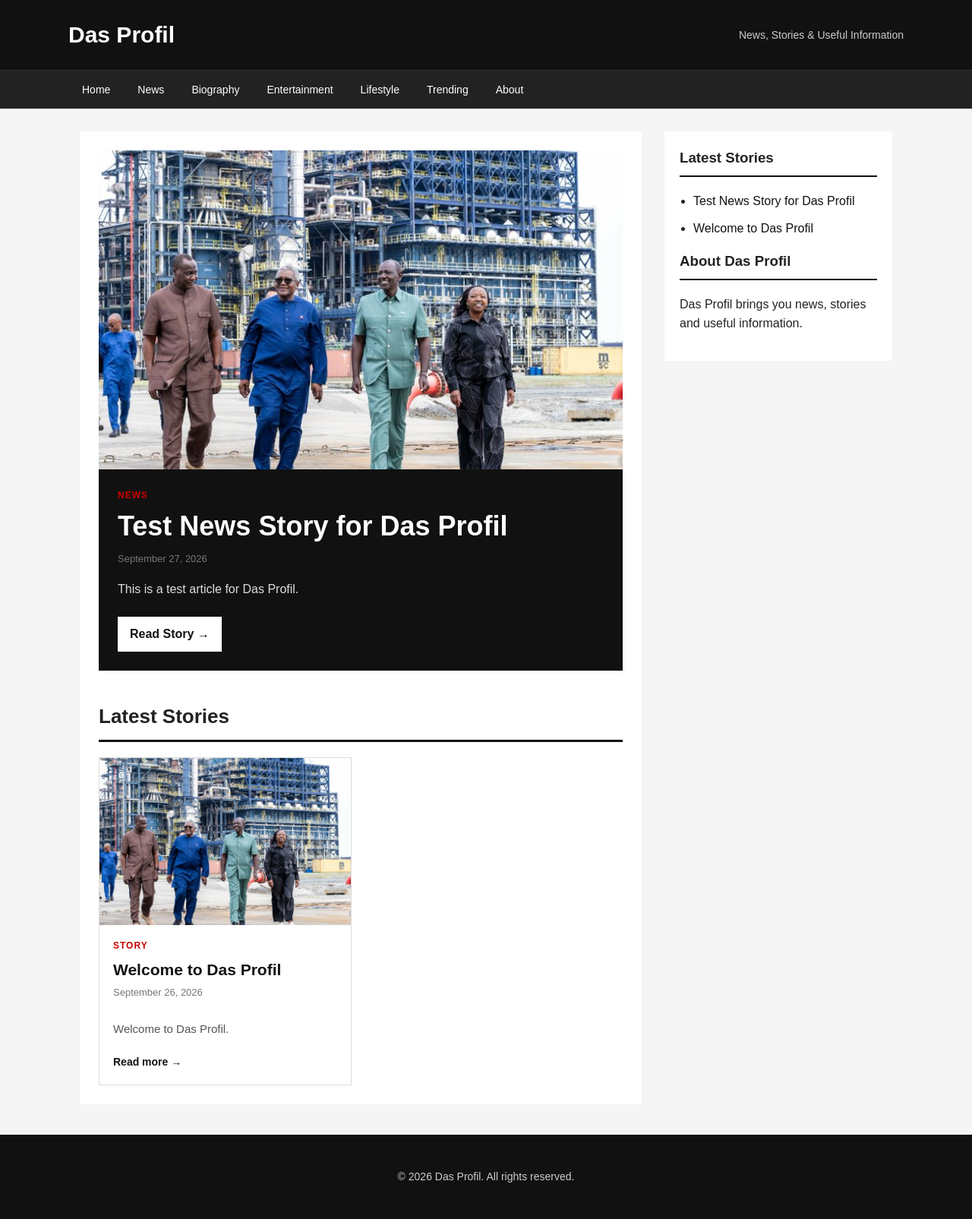
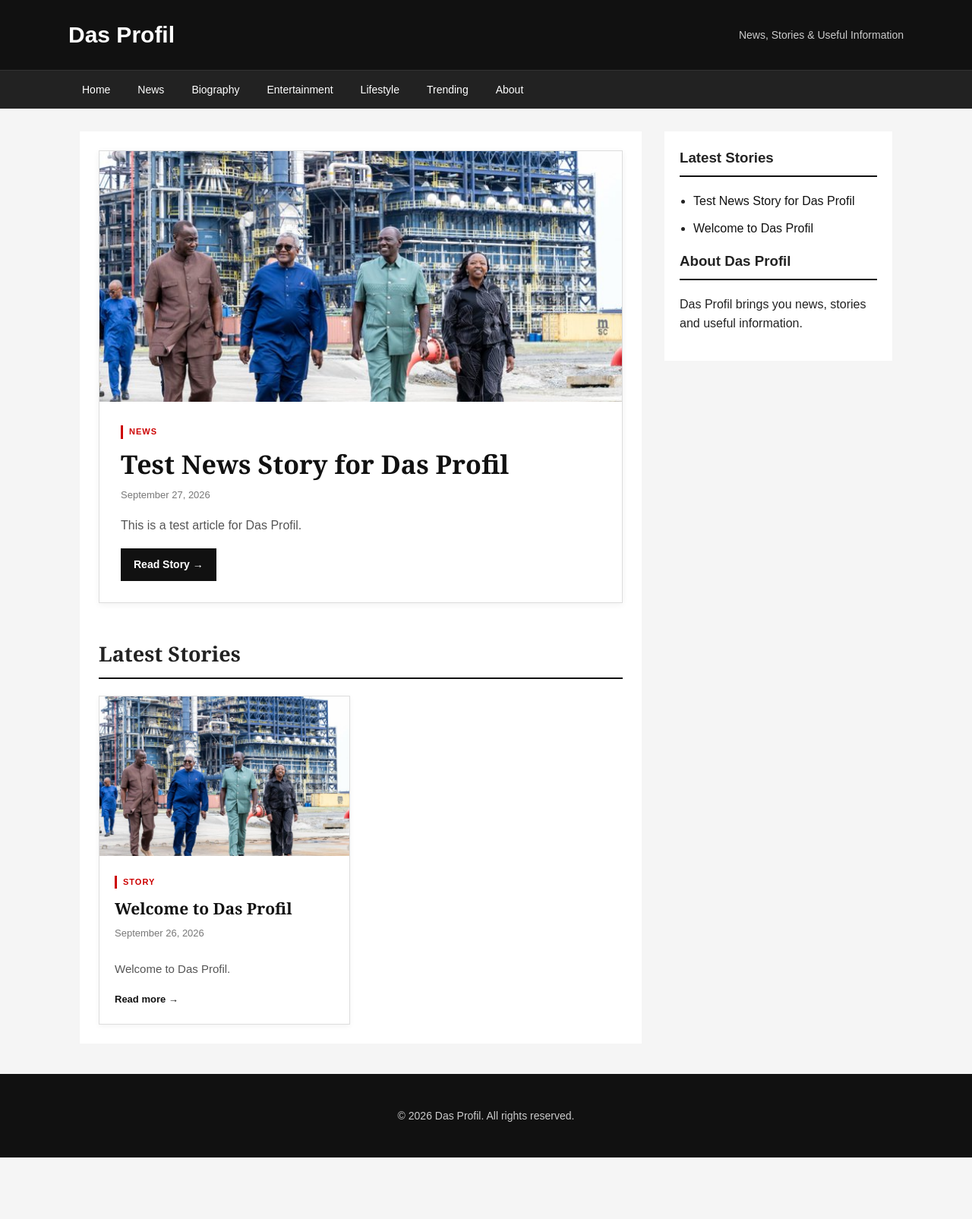
Before and after one commit to Danielitel/dasprofil, a Jekyll site: the page built from index.md, in a window 1280 px wide. Shown: the whole page at 76% size. Built offline with Jekyll 4.4.1, drawn with Linux system fonts in a browser that asks for light colours; after the commit the page ends 1524 px from its top, so only the background shows below that.

Commit message:
Refactor homepage styles for improved layout

```diff
--- a/_layouts/default.html
+++ b/_layouts/default.html
@@ -119,108 +119,156 @@
     }
 
 
-    /* HOMEPAGE EDITORIAL DESIGN */
+
+  /* HOMEPAGE EDITORIAL DESIGN */
+
+.homepage {
+  width: 100%;
+}
+
+.homepage h1,
+.homepage h2,
+.homepage h3 {
+  font-family: Georgia, "Times New Roman", serif;
+}
+
+/* FEATURED STORY */
 
 .featured-story {
-  margin-bottom: 40px;
-  background: #111;
-  color: #fff;
+  background: #fff;
+  border: 1px solid #ddd;
+  margin-bottom: 45px;
+  box-shadow: 0 2px 8px rgba(0,0,0,0.06);
+  overflow: hidden;
 }
 
 .featured-image {
   width: 100%;
-  height: 420px;
+  height: 330px;
   object-fit: cover;
   display: block;
 }
 
 .featured-content {
-  padding: 25px;
-}
-
-.featured-content h1 {
-  font-size: 36px;
-  line-height: 1.2;
-  margin: 8px 0 12px;
-}
-
-.featured-content h1 a {
-  color: #fff;
-}
-
-.featured-content p {
-  color: #ddd;
-  font-size: 16px;
+  padding: 25px 28px 28px;
 }
 
 .story-category {
-  font-size: 12px;
+  display: inline-block;
+  font-size: 11px;
   font-weight: bold;
   text-transform: uppercase;
   letter-spacing: 1px;
   color: #c00;
+  border-left: 3px solid #c00;
+  padding-left: 8px;
+  margin-bottom: 8px;
+}
+
+.featured-content h1 {
+  font-size: 34px;
+  line-height: 1.2;
+  margin: 5px 0 10px;
+}
+
+.featured-content h1 a {
+  color: #111;
+}
+
+.featured-content .post-date {
+  margin-bottom: 14px;
+}
+
+.featured-content p {
+  font-size: 16px;
+  color: #555;
+  margin-bottom: 18px;
 }
 
 .featured-read-more {
   display: inline-block;
-  margin-top: 8px;
-  padding: 10px 16px;
-  background: #fff;
-  color: #111;
+  padding: 10px 17px;
+  background: #111;
+  color: #fff;
+  font-size: 14px;
   font-weight: bold;
 }
 
+.featured-read-more:hover {
+  text-decoration: none;
+  background: #333;
+}
+
+/* SECTION TITLE */
+
 .section-title {
-  font-size: 26px;
-  margin: 0 0 20px;
-  border-bottom: 3px solid #111;
+  font-family: Georgia, "Times New Roman", serif;
+  font-size: 27px;
+  margin: 0 0 22px;
   padding-bottom: 10px;
+  border-bottom: 2px solid #111;
 }
+
+/* STORY GRID */
 
 .story-grid {
   display: grid;
   grid-template-columns: repeat(2, 1fr);
-  gap: 25px;
+  gap: 28px;
 }
 
+/* STORY CARD */
+
 .story-card {
+  background: #fff;
   border: 1px solid #ddd;
-  background: #fff;
+  overflow: hidden;
+  box-shadow: 0 2px 7px rgba(0,0,0,0.05);
 }
 
 .story-card-image {
   width: 100%;
-  height: 220px;
+  height: 210px;
   object-fit: cover;
   display: block;
 }
 
 .story-card-content {
-  padding: 18px;
+  padding: 20px;
 }
 
 .story-card h3 {
   font-size: 21px;
   line-height: 1.3;
-  margin: 7px 0;
+  margin: 5px 0 8px;
+}
+
+.story-card h3 a {
+  color: #111;
 }
 
 .story-card p {
   font-size: 15px;
   color: #555;
+  line-height: 1.6;
+  margin-bottom: 14px;
 }
 
 .story-card .read-more {
-  display: inline-block;
-  margin-top: 5px;
+  font-size: 13px;
+  font-weight: bold;
 }
 
-/* MOBILE HOMEPAGE */
+/* MOBILE */
 
 @media (max-width: 750px) {
 
+  .featured-story {
+    margin-bottom: 35px;
+  }
+
   .featured-image {
-    height: 260px;
+    height: 230px;
   }
 
   .featured-content {
@@ -228,16 +276,20 @@
   }
 
   .featured-content h1 {
-    font-size: 28px;
+    font-size: 27px;
   }
 
   .story-grid {
     grid-template-columns: 1fr;
-    gap: 20px;
+    gap: 22px;
   }
 
   .story-card-image {
     height: 210px;
+  }
+
+  .story-card-content {
+    padding: 18px;
   }
 
 }
```
